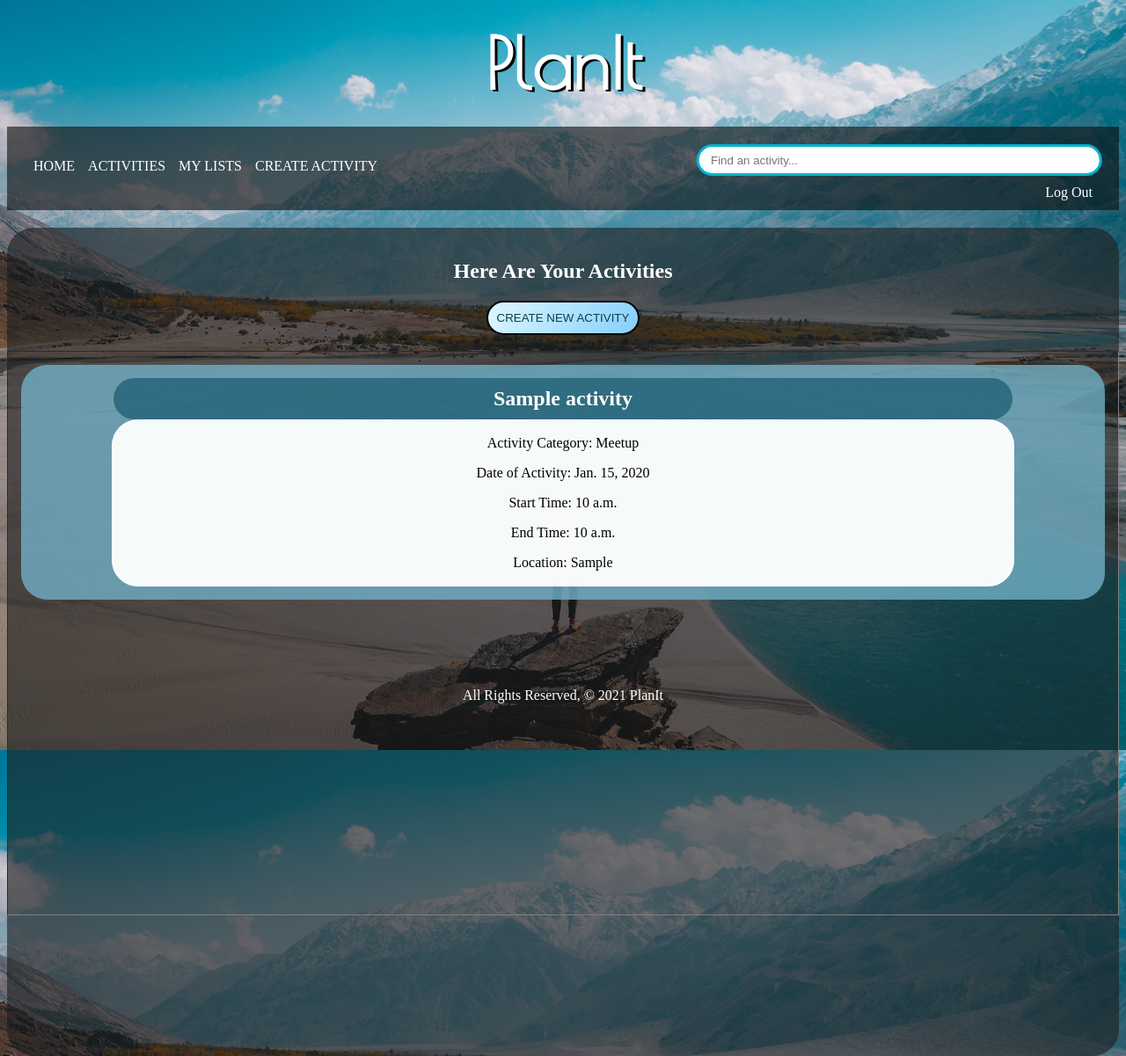
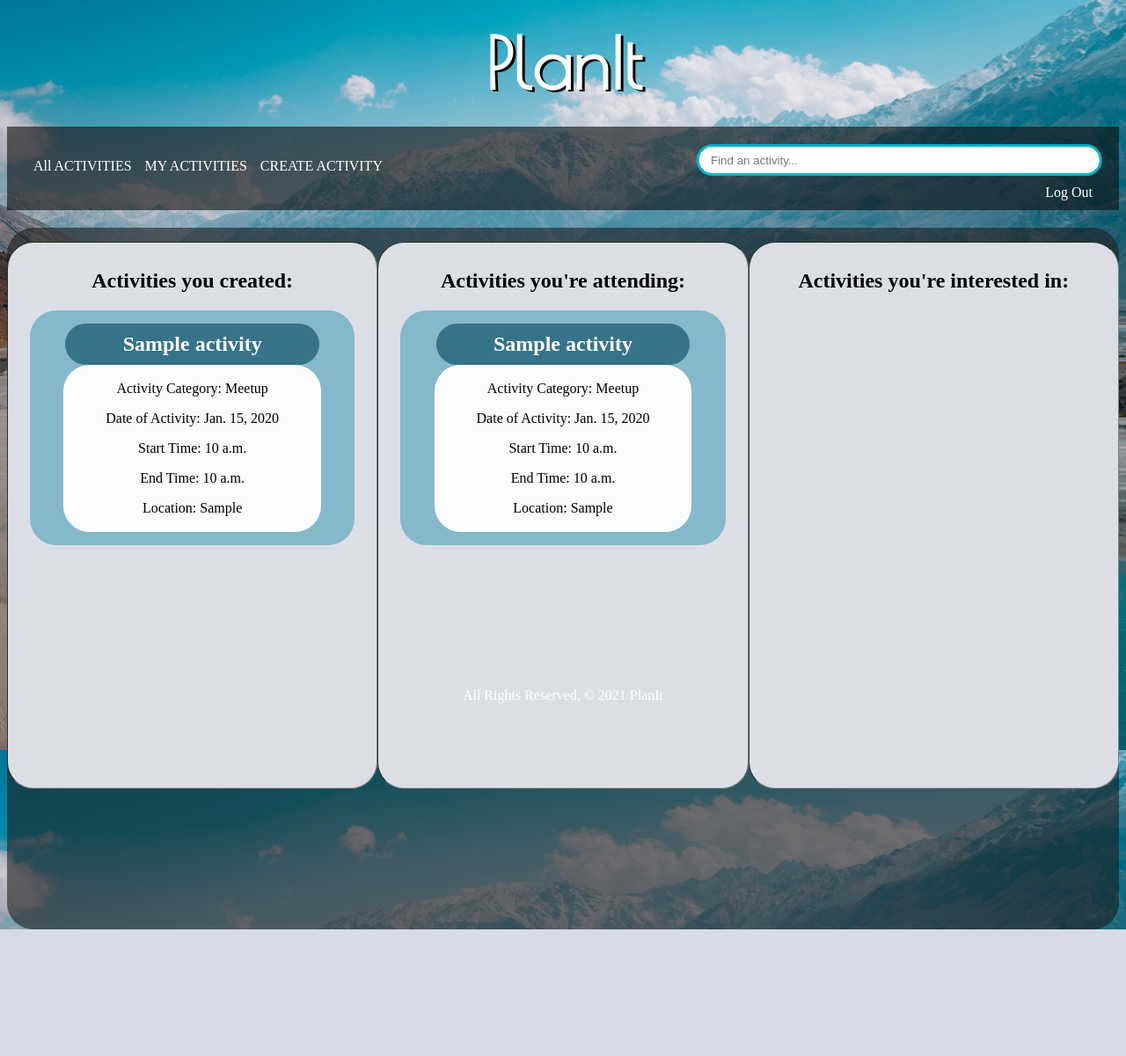
Before and after one commit to gregwebb/PlanIt, a Django app: page /my_lists/ in a window 1280 px wide. Shown: the whole page at 88% size. After the commit the page ends 1057 px from the top, so only its background shows below. Run offline with Django 3.2, Linux system fonts and the light colour scheme; a user stored in the database is signed in; tables that the repository leaves empty hold one stand-in row (values such as "Sample post"); data that the repository does not hold is empty; some libraries are stand-ins or nearby versions; some web fonts are replaced.

Commit message:
updating my list

```diff
--- a/main_app/static/css/style.css
+++ b/main_app/static/css/style.css
@@ -139,7 +139,19 @@ main {
     bottom: 0px;
 }
 
+.main-activity-box{
+    display: flex;
+    flex-wrap: wrap;
+    justify-content: center;
+}
+
 .main-activity-list {
+    border-radius: 30px;
+    padding: 10px;
+    background: #dbdfe5;
+    -webkit-flex: 1; /* Safari */
+    -ms-flex: 1; /* IE 10 */
+    flex: 1; /* Standard syntax */
     margin: auto;
     height: 80vh;
     width: auto;
@@ -147,6 +159,8 @@ main {
     position: relative;
     border: inset grey;
     border-width: 1px;
+    min-width: 250px;
+    max-height: 600px;
 }
 .main-activity-list::-webkit-scrollbar {
     display: none;
--- a/main_app/templates/base.html
+++ b/main_app/templates/base.html
@@ -27,9 +27,8 @@
             <div class='navbar-container'>
                 <div class='nav-wrapper-left'>
                     <ul>
-                        <li><a href="{% url 'home' %}">HOME</a></li>
-                        <li><a href="{% url 'index' %}">ACTIVITIES</a></li>
-                        <li><a href="{% url 'my_list' %}">MY LISTS</a></li>
+                        <li><a href="{% url 'index' %}">All ACTIVITIES</a></li>
+                        <li><a href="{% url 'my_list' %}">MY ACTIVITIES</a></li>
                         <li><a href="{% url 'activities_create' %}">CREATE ACTIVITY</a></li>
                     </ul>
                 </div>
--- a/main_app/templates/my_lists/my_list.html
+++ b/main_app/templates/my_lists/my_list.html
@@ -4,14 +4,9 @@
 <div class="home-container">
     <div class="home-page-container">
     {% if user.is_authenticated %}
-            <h2 class="title">Here Are Your Activities</h2>
-            <div class="new-activity-form">
-                <form action="{% url 'activities_create' %}">
-                    <input type="submit" value="CREATE NEW ACTIVITY" class="create-btn">
-                </form><br>
-            </div>
         <div class="main-activity-box">
             <div class="main-activity-list">
+                <h2>Activities you created:</h2>
                 {% for activity in activities %}
                 <div class="card-container">
                     <a href="{% url 'detail' activity.id %}">
@@ -29,13 +24,49 @@
                 </div>
                 {% endfor %}
             </div>
+            <div class="main-activity-list">
+                <h2>Activities you're attending:</h2>
+                {% for activity in attending %}
+                <div class="card-container">
+                    <a href="{% url 'detail' activity.id %}">
+                        <div class="activity-content-container">
+                            <h3 class="activity-name">{{ activity.name }}</h3>
+                            <div class="activity-description-container">
+                                <p>Activity Category: {{ activity.get_category_display|title }}</p>
+                                <p>Date of Activity: {{ activity.date }}</p>
+                                <p>Start Time: {{ activity.start }}</p>
+                                <p>End Time: {{ activity.stop }}</p>
+                                <p>Location: {{ activity.location }}</p>
+                            </div>
+                        </div>
+                    </a>
+                </div>
+                {% endfor %}
+            </div>
+            <div class="main-activity-list">
+                <h2>Activities you're interested in:</h2>
+                {% for activity in interested %}
+                <div class="card-container">
+                    <a href="{% url 'detail' activity.activity.id %}">
+                        <div class="activity-content-container">
+                            <h3 class="activity-name">{{ activity.activity.name }}</h3>
+                            <div class="activity-description-container">
+                                <p>Activity Category: {{ activity.activity.get_category_display|title }}</p>
+                                <p>Date of Activity: {{ activity.activity.date }}</p>
+                                <p>Start Time: {{ activity.activity.start }}</p>
+                                <p>End Time: {{ activity.activity.stop }}</p>
+                                <p>Location: {{ activity.activity.location }}</p>
+                            </div>
+                        </div>
+                    </a>
+                </div>
+                {% endfor %}
+            </div>
         </div>
     {% else %}
     <button class="create-btn"><a href="{% url 'login' %}"><span class="login-btn">LOG IN</span></a></button><br><br>
     <a href="{% url 'signup' %}">Sign Up</a>
     {% endif %}
     </div>
-    <div>
-    </div>
 </div>
 {% endblock content %}
--- a/main_app/views.py
+++ b/main_app/views.py
@@ -98,7 +98,9 @@ def home(request):
 def my_list(request):
   if request.user.is_authenticated:
     activities = Activity.objects.filter(user=request.user)
-    return render(request, 'my_lists/my_list.html', { 'activities': activities })
+    attending = Activity.objects.select_related('user').filter(attendees=request.user)
+    interested = Proposal.objects.filter(user=request.user)
+    return render(request, 'my_lists/my_list.html', { 'activities': activities, 'attending': attending, 'interested': interested  })
   else:
     return render(request, 'home.html')
 
```
Lines whose indentation alone changed are shown as unchanged.
